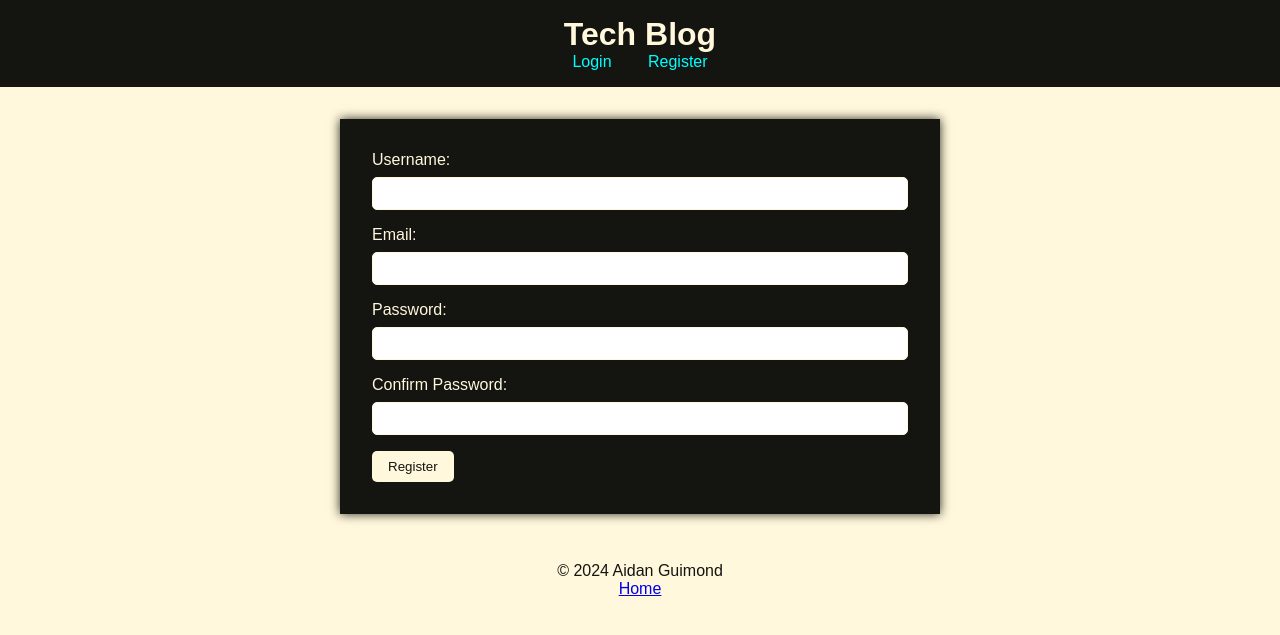
After one commit to aaguimond/module14-challenge-tech-blog, a Node server app: page /register in a window 1280 px wide. The commit adds this page. Shown: the top 635 px of the page. Run offline with Node 20, Linux system fonts and the light colour scheme; some libraries are stand-ins or nearby versions.

Commit message:
registration functionality

```diff
--- a/controllers/api/userRoutes.js
+++ b/controllers/api/userRoutes.js
@@ -2,7 +2,7 @@ const router = require('express').Router();
 const { User } = require('../../models');
 
 // Creates a new user
-router.post('/', async (req, res) => {
+router.post('/register', async (req, res) => {
     try {
         const userData = await User.create(req.body);
         // Logs new user in after creation
--- a/controllers/homeRoutes.js
+++ b/controllers/homeRoutes.js
@@ -72,4 +72,12 @@ router.get('/login', (req, res) => {
     res.render('login');
 });
 
+router.get('/register', (req, res) => {
+    if (req.session.loggedIn) {
+        res.redirect('/');
+        return;
+    }
+    res.render('register');
+});
+
 module.exports = router;
--- /dev/null
+++ b/public/js/register.js
@@ -0,0 +1,28 @@
+//
+document.querySelector('.registration-form').addEventListener('submit', async (event) => {
+    event.preventDefault();
+
+    const username = document.querySelector('#username').value.trim();
+    const email = document.querySelector('#email').value.trim();
+    const password = document.querySelector('#password').value.trim();
+    const confirmPassword = document.querySelector('#confirmPassword').value.trim();
+
+    if (password !== confirmPassword) {
+        alert('Passwords do not match.');
+        return;
+    }
+
+    if (username && email && password) {
+        const response = await fetch('/api/users/register', {
+            method: 'POST',
+            body: JSON.stringify({ username, email, password }),
+            headers: { 'Content-Type': 'application/json' },
+        });
+
+        if (response.ok) {
+            document.location.replace('/dashboard');
+        } else {
+            alert('Failed to register');
+        }
+    }
+});
--- a/views/partials/header.handlebars
+++ b/views/partials/header.handlebars
@@ -5,6 +5,7 @@
         <a id="logout" href="#">Logout</a>
     {{else}}
         <a href="/login">Login</a>
+        <a href="/register">Register</a>
     {{/if}}
 </header>
 
--- /dev/null
+++ b/views/register.handlebars
@@ -0,0 +1,20 @@
+<form class="registration-form">
+    <div>
+        <label for="username">Username:</label>
+        <input type="text" id="username" name="username" required>
+    </div>
+    <div>
+        <label for="email">Email:</label>
+        <input type="email" id="email" name="email" required>
+    </div>
+    <div>
+        <label for="password">Password:</label>
+        <input type="password" id="password" name="password" required>
+    </div>
+    <div>
+        <label for="confirmPassword">Confirm Password:</label>
+        <input type="password" id="confirmPassword" name="confirmPassword" required>
+    </div>
+    <button type="submit">Register</button>
+</form>
+<script src="/js/register.js"></script>
```
